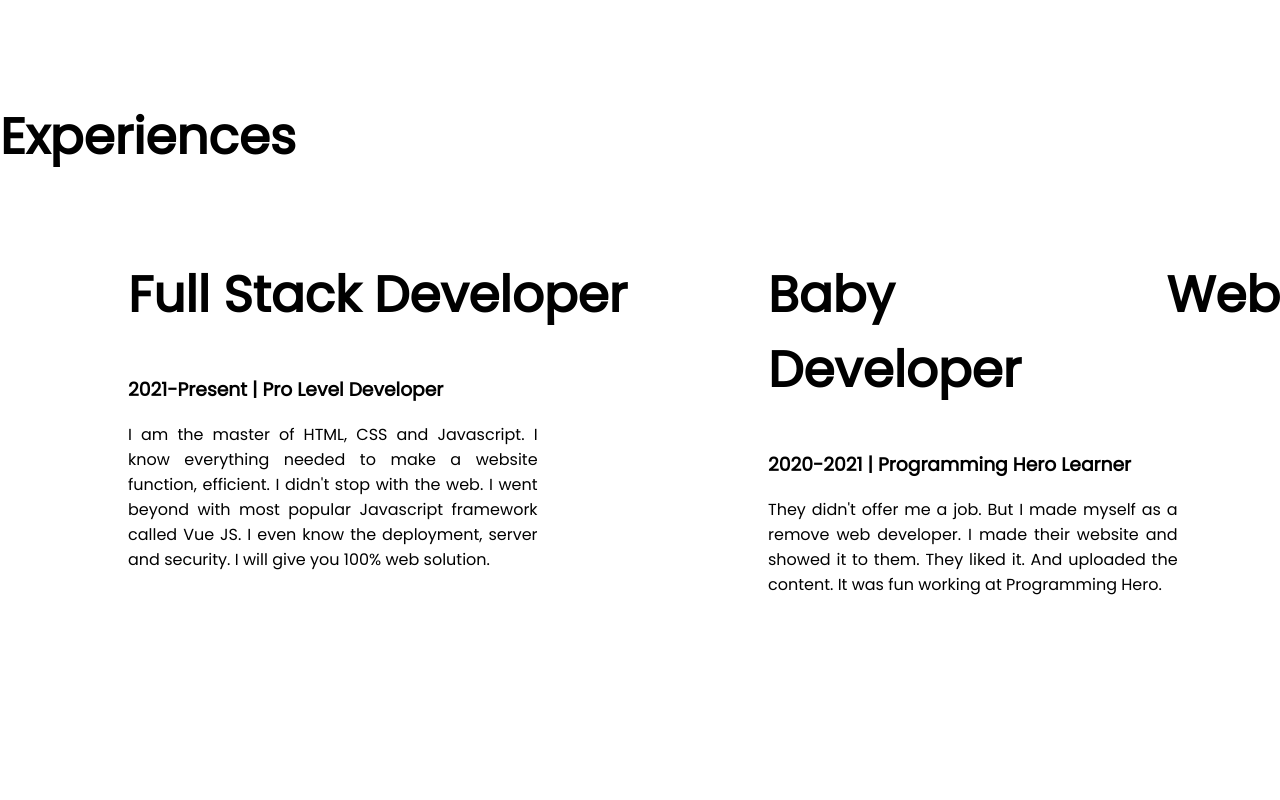
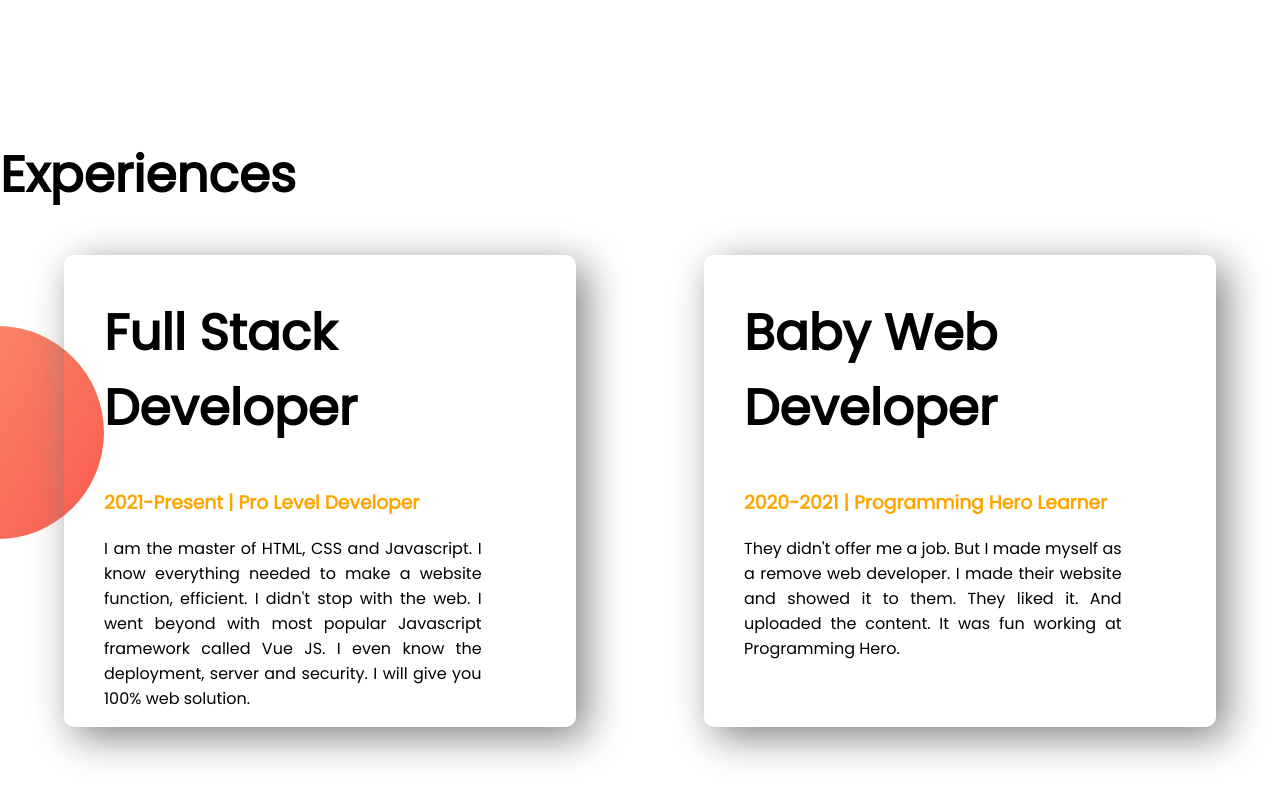
Before and after one commit to Tahmidd/my-portfolio, a plain HTML site: page index.html in a window 1280 px wide. Shown: the part 992-1792 px from the top of the page. Before the commit the page ends 1755 px from the top, so only its background shows below. Drawn offline with Linux system fonts and the light colour scheme.

Commit message:
box shadow add

```diff
--- a/index.html
+++ b/index.html
@@ -47,18 +47,18 @@
     <section class="experience-area">
         <h1>Experiences</h1>
         <div class="flexible-container">
-            <div class="half-width">
+            <div class="experience-item">
                 <h1>Full Stack Developer</h1>
-                <h3>2021-Present | Pro Level Developer</h3>
+                <h3 class="name">2021-Present | Pro Level Developer</h3>
                 <p>I am the master of HTML, CSS and Javascript. I know everything needed to make a website function,
                     efficient. I didn't stop with the web. I went beyond with most popular Javascript framework called
                     Vue
                     JS. I even know the deployment, server and security. I will give you 100% web solution.</p>
             </div>
 
-            <div class="half-width">
+            <div class="experience-item">
                 <h1>Baby Web Developer</h1>
-                <h3>2020-2021 | Programming Hero Learner</h3>
+                <h3 class="name">2020-2021 | Programming Hero Learner</h3>
                 <p>They didn't offer me a job. But I made myself as a remove web developer. I made their website and
                     showed
                     it to them. They liked it. And uploaded the content. It was fun working at Programming Hero.</p>
--- a/style.css
+++ b/style.css
@@ -4,6 +4,9 @@ body{
 }
 h1{
     font-size: 50px;
+}
+h2{
+    font-size: 40px;
 }
 .name{
     color: orange;
@@ -42,6 +45,22 @@ p{
     background-position: right;
 }
 
+.experience-area{
+    background-image: url(images/exp-bg.png);
+    background-repeat: no-repeat;
+    background-position: left;
+}
+
+.experience-item{
+    width: 50%;
+    margin-left: 5%;
+    margin-right: 5%;
+    padding-left: 40px;
+    border-radius: 10px;
+    box-shadow: 10px 10px 40px grey;
+}
+
+
 p{
     width: 80%;
 }
```
